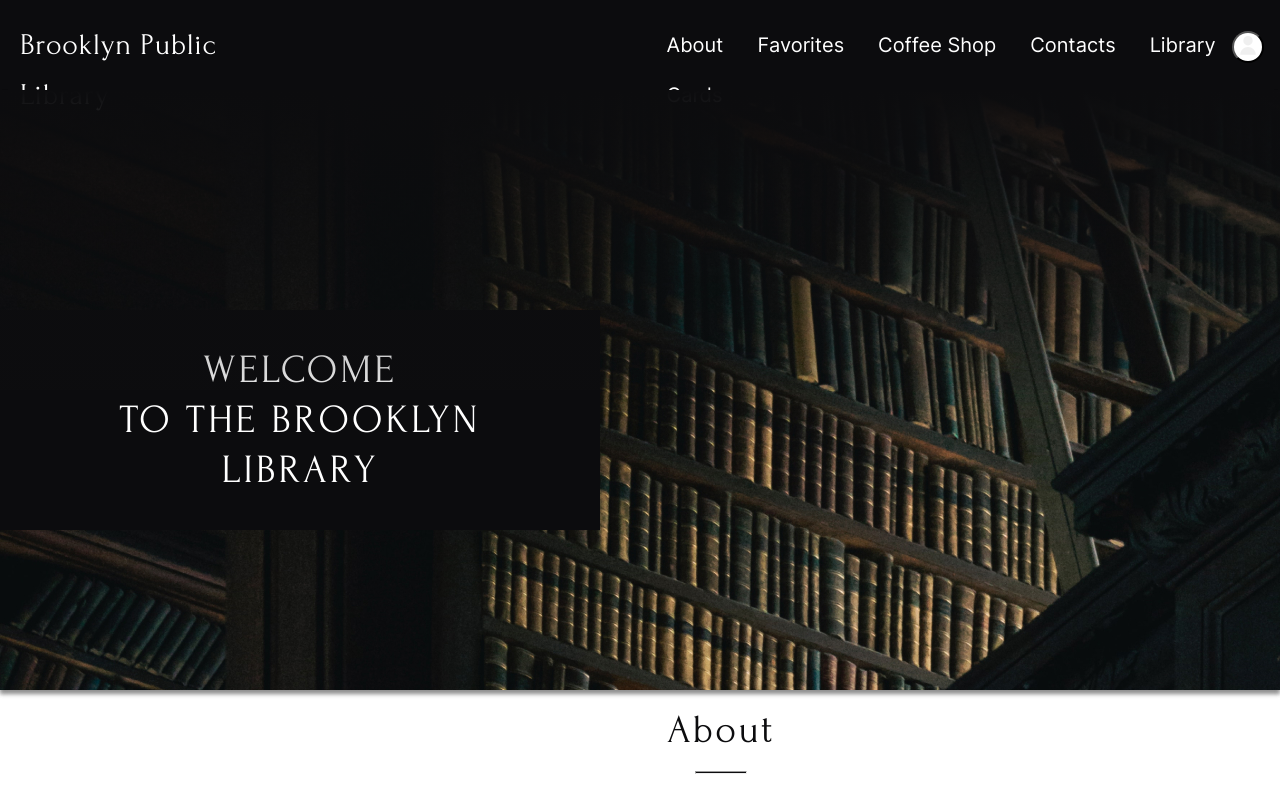
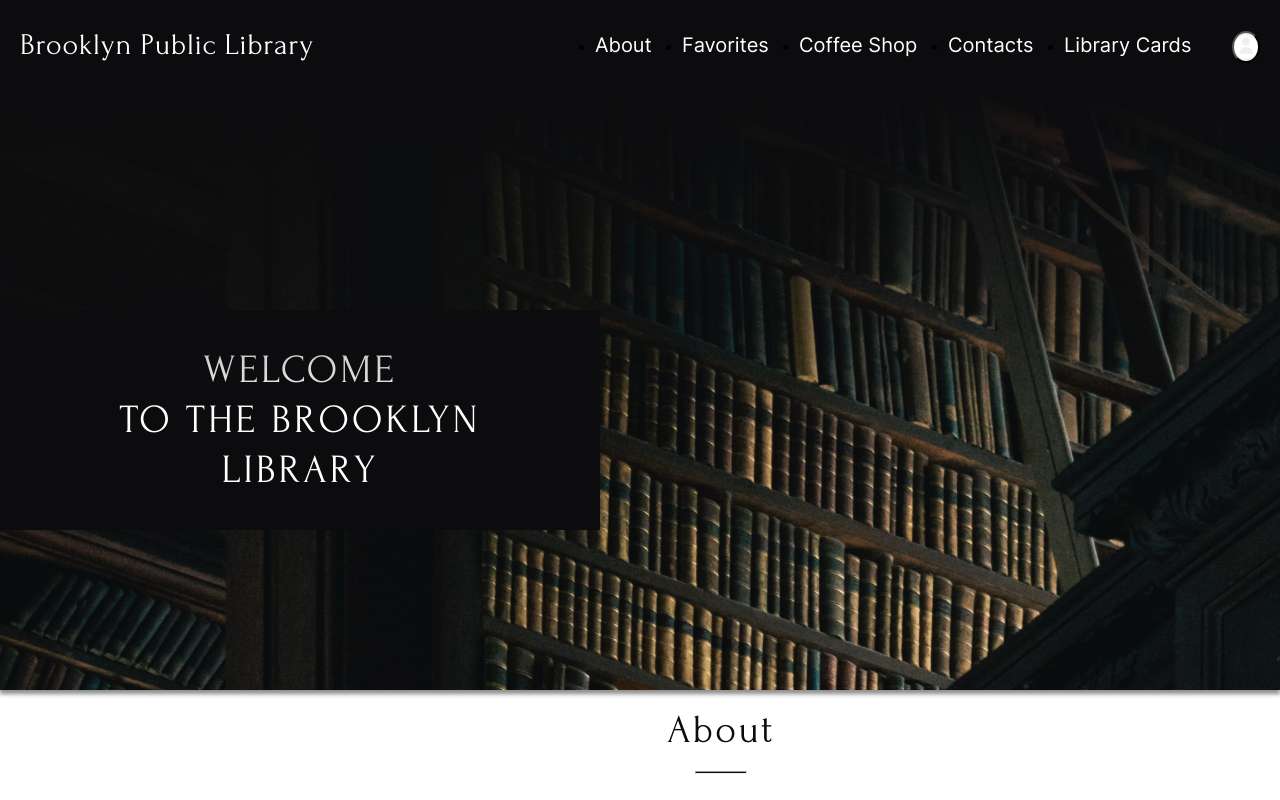
Before and after one commit to UmarovAsan/educational-project, a plain HTML site: page library/library/index.html in a window 1280 px wide. Shown: the top 800 px of the page. Drawn offline with Linux system fonts and the light colour scheme.

Commit message:
feat: add update code in header

```diff
--- a/library/library/css/style.css
+++ b/library/library/css/style.css
@@ -33,6 +33,7 @@ html {
 
 /* header style */
 .container {
+  max-width: 1440px;
   display: block;
   background-color: #FFF;
   margin: 0 auto;
@@ -41,21 +42,25 @@ html {
 
 .header {
   display: flex;
-  justify-content: space-between;
+  justify-content: center;
   align-items: center;
   background: #0C0C0E;
   box-shadow: 0px 4px 4px 0px rgba(0, 0, 0, 0.25);
-  width: 100%;
+  max-width: 1440px;
   height: 90px;
 }
 
-.header-logo {
+.header__logo {
+  display: flex;
   width: 294px;
   height: 50px;
-  margin: 20px 0px 20px 20px;
+  margin-top: 20px;
+  margin-left: 20px;
+  margin-right: 0px;
+  margin-bottom: 20px;
 }
 
-.header_logo_title {
+.header__logo-title {
   color: #FFF;
   font-family: Forum;
   font-size: 30px;
@@ -65,15 +70,51 @@ html {
   letter-spacing: 0.6px;
 }
 
-.header-navigation {
-  display: inline-flex;
-  align-items: flex-start;
-  width: 612px;
+.header__navigation {
+  align-items: center;
+  width: 597px;
   height: 50px;
-  margin: 20px 40px 20px 375px;
+  margin-top: 20px;
+  margin-right: 40px;
+  margin-bottom: 20px;
 }
 
-.header-link {
+.header__list {
+  display: flex;
+  gap: 30px;
+}
+
+.header__list-item1 {
+  width: 57px;
+  height: 50px;
+  margin: 0px 0px;
+}
+
+.header__list-item2 {
+  width: 87px;
+  height: 50px;
+  margin: 0;
+}
+
+.header__list-item3 {
+  width: 119px;
+  height: 50px;
+  margin: 0;
+}
+
+.header__list-item4 {
+  width: 86px;
+  height: 50px;
+  margin: 0px 0px;
+}
+
+.header__list-item5 {
+  width: 128px;
+  height: 50px;
+  margin: 0px 0px;
+}
+
+.header__list-link {
   color: #FFF;
   font-family: Inter;
   font-size: 20px;
@@ -81,30 +122,28 @@ html {
   font-weight: 400;
   line-height: 50px; /* 250% */
   text-decoration: none;
-  padding-right: 30px;
 }
 
-.header-link:last-child {
-  padding-right: 0;
+.header__list:last-child {
+  margin-right: 0;
 }
 
-.header-link:hover, .header-link:focus, .header-link:active {
-  opacity: .70;
-  cursor: pointer;
-}
-
-.header-item {
+.header__list-item {
   list-style: none;
 }
 
-.header-menu {
+.header__menu {
+  display: flex;
   width: 28px;
   height: 28px;
   flex-shrink: 0px;
-  margin: 31px 20px 31px -40px;
+  margin-top: 31px;
+  margin-right: 20px;
+  margin-bottom: 31px;
+  margin-left: 0px;
 }
 
-.button-icon {
+.header__menu-icon {
   width: 28px;
   height: 28px;
   flex-shrink: 0px;
@@ -116,7 +155,7 @@ html {
   cursor: pointer;
 }
 
-.button-icon {
+.header__menu-icon {
   background-image: url(../svg/icon_profile.svg);
 }
 
@@ -250,7 +289,6 @@ html {
 }
 
 .button-control{
-  width: 100%;
   display: flex;
   justify-content: space-between;
   background-color: #FFF;
@@ -317,7 +355,7 @@ html {
 
 /* favoit section */
 .favorites {
-  width: 1440px;
+  max-width: 1440px;
   height: 1439px;
   flex-shrink: 0;
 }
@@ -621,7 +659,7 @@ html {
 /* coffee section */
 .coffee-shop {
   display: flex;
-  width: 1400px;
+  max-width: 1400px;
   height: 781px;
   padding: 20px 20px 40px 20px;
   flex-direction: column;
@@ -812,7 +850,7 @@ html {
 /* our-contacts section */
 .our-contacts {
   display: flex;
-  width: 1400px;
+  max-width: 1400px;
   height: 515px;
   padding: 20px 20px 40px 20px;
   flex-direction: column;
@@ -1263,7 +1301,7 @@ input[type="number"] {
 
 /* footer section */
 .footer__container {
-  width: 1440px;
+  max-width: 1440px;
   height: 250px;
   background: #0C0C0E;
 }
--- a/library/library/index.html
+++ b/library/library/index.html
@@ -13,24 +13,31 @@
 <body>
   <div class="container">
     <header class="header">
-      <div class="header-logo">
-        <h1 class="header_logo_title">Brooklyn Public Library</h1>
+      <div class="header__logo">
+        <h1 class="header__logo-title">Brooklyn Public Library</h1>
       </div>
-      <div class="header-navigation">
-        <nav class="header-nav">
-          <ul class="header-list">
-            <li class="header-item">
-              <a href="#About" class="header-link">About</a>
-              <a href="#Favorites" class="header-link">Favorites</a>
-              <a href="#Coffee-Shop" class="header-link">Coffee Shop</a>
-              <a href="#Our-Contacts" class="header-link">Contacts</a>
-              <a href="#Digital-Library-Cards" class="header-link">Library Cards</a>
+      <div class="header__navigation">
+        <nav class="header__nav">
+          <ul class="header__list">
+            <li class="header__list-item1">
+              <a href="#About" class="header__list-link">About</a>
+            </li>
+            <li class="header__list-item2">
+              <a href="#Favorites" class="header__list-link">Favorites</a>
+            </li>
+            <li class="header__list-item3">
+              <a href="#Coffee-Shop" class="header__list-link">Coffee Shop</a>
+            <li class="header__list-item4">
+              <a href="#Our-Contacts" class="header__list-link">Contacts</a>
+            </li>
+            <li class="header__list-item5">
+              <a href="#Digital-Library-Cards" class="header__list-link">Library Cards</a>
             </li>
           </ul>
         </nav>
       </div>
-      <div class="header-menu">
-        <button class="button-icon"></button>
+      <div class="header__menu">
+        <button class="header__menu-icon"></button>
       </div>
     </header>
     <main class="main">
```
